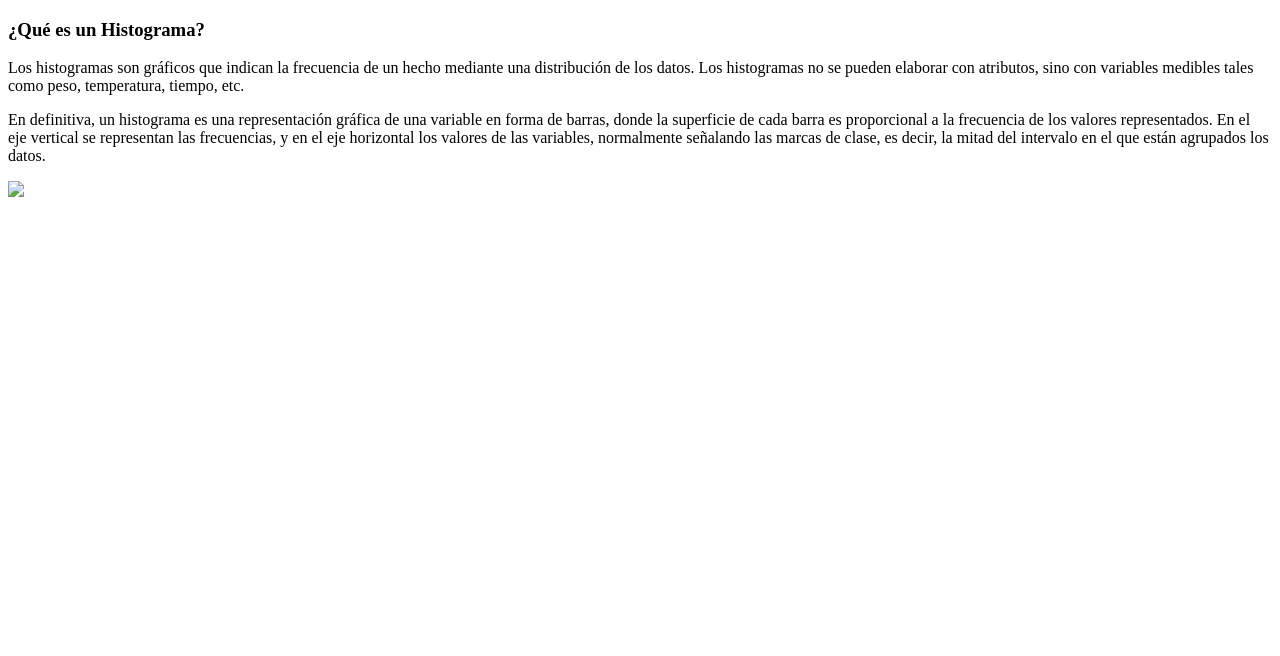
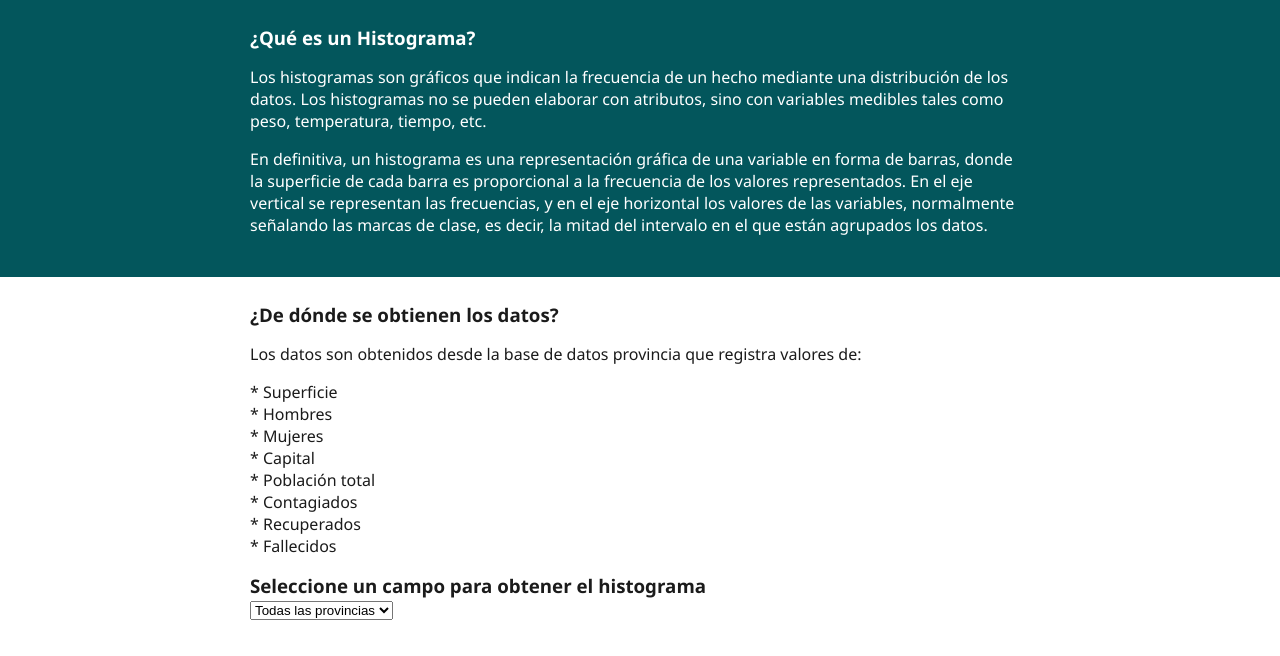
Before and after one commit to HenryGP14/WebServiceR, a plain HTML site: page Frontend/index.html in a window 1280 px wide. Drawn offline with Linux system fonts and the light colour scheme; no server answers.

Commit message:
Implementando estilos de maquetado

```diff
--- a/Frontend/css/style.css
+++ b/Frontend/css/style.css
@@ -0,0 +1,28 @@
+
+body{
+    margin: 0;
+    padding: 0;
+    font-family: 'Segoe UI', Tahoma, Geneva, Verdana, sans-serif;
+}
+
+header, main, footer{
+    padding: 25px 250px;
+}
+
+header{
+    background-color: #03565c;
+}
+
+.contenedor-inverso{
+    color: white;
+}
+
+.contenedor{
+    border-radius: 0px 0px 5px 5px black;
+    color: rgb(27, 27, 27);
+}
+
+/*Elementos puros*/
+h3{
+    margin: 0px;
+}
--- a/Frontend/index.html
+++ b/Frontend/index.html
@@ -8,15 +8,34 @@
         <title>Histograma</title>
     </head>
     <body>
-        <header></header>
-        <main>
+        <header>
             <div class="contenedor-inverso">
                 <h3>¿Qué es un Histograma?</h3>
                 <p>Los histogramas son gráficos que indican la frecuencia de un hecho mediante una distribución de los datos. Los histogramas no se pueden elaborar con atributos, sino con variables medibles tales como peso, temperatura, tiempo, etc.</p>
                 <p>En definitiva, un histograma es una representación gráfica de una variable en forma de barras, donde la superficie de cada barra es proporcional a la frecuencia de los valores representados. En el eje vertical se representan las frecuencias, y en el eje horizontal los valores de las variables, normalmente señalando las marcas de clase, es decir, la mitad del intervalo en el que están agrupados los datos.</p>
             </div>
+        </header>
+        <main>
             <div class="contenedor">
-                <img src="" id="imgPlot"/>
+                <h3>¿De dónde se obtienen los datos?</h3>
+                <p>Los datos son obtenidos desde la base de datos provincia que registra valores de:</p>
+                <p> * Superficie<br>
+                    * Hombres<br>
+                    * Mujeres<br>
+                    * Capital<br>
+                    * Población total<br>
+                    * Contagiados<br>
+                    * Recuperados<br>
+                    * Fallecidos</p>
+            </div>
+            <div class="contenedor">
+                <h3>Seleccione un campo para obtener el histograma</h3>
+                <select name="cmbCampos" id="cmbCampos">
+                    <option value="todas_las_provincias" selected>Todas las provincias</option>
+                    <option value="por_id">Por id</option>
+                    <option value="por_nombre">Por nombre</option>
+                </select>
+                <img src="" id="imgPlot" alt=""/>
             </div>
         </main>
         <footer></footer>
```
